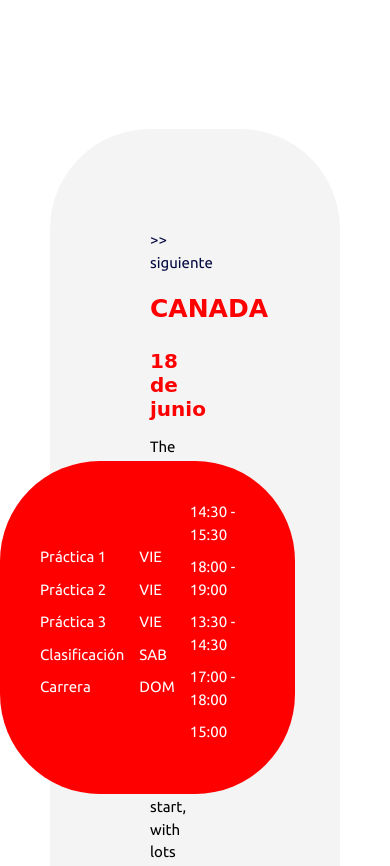
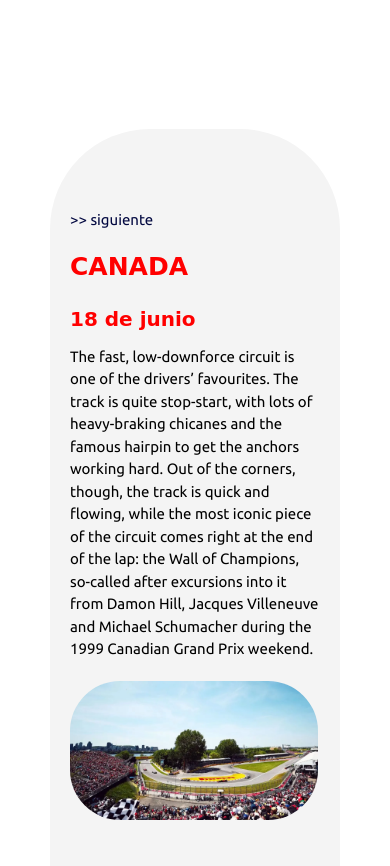
Before and after one commit to EmanuelMerlo/PF-Merlo, a website: page pages/calendario.html in a window 390 px wide. Shown: the part 219-1085 px from the top of the page. Drawn offline with nearby package versions, Linux system fonts and the light colour scheme; a web font is replaced by a local one.

Commit message:
add responsive calendario

```diff
--- a/scss/layout/_mediaqueries.scss
+++ b/scss/layout/_mediaqueries.scss
@@ -10,6 +10,18 @@
     img {
       width: 100%;
       object-fit: cover;
+    }
+  }
+
+  .calendario-content {
+    grid-template-columns: 100%;
+    grid-template-rows: auto;
+    row-gap: 10px;
+
+    .calendario-content-image-float {
+      scale: 70%;
+      top: 750px;
+      right: 15px;
     }
   }
 }
@@ -105,10 +117,6 @@
   .content-pilotos-div-aside {
     flex-direction: column;
   }
-
-
-
-
 }
 
 //Equipos
@@ -163,6 +171,27 @@
     }
   }
 
+  //calendario
+
+  .calendario-content {
+    padding:80px 20px;
+    &-text {
+      padding: 0px;
+    }
+    &-image {
+      display: flex;
+      flex-direction: column;
+
+      &-principal {
+        border-radius: 50px;
+      }
+
+      &-float {
+        position: inherit;
+      }
+    }
+  }
+
   /* FOOTER */
   /* footer a */
   .footer-ul2 {
```
Also changed, not shown: css/styles.css, 1 other file.
